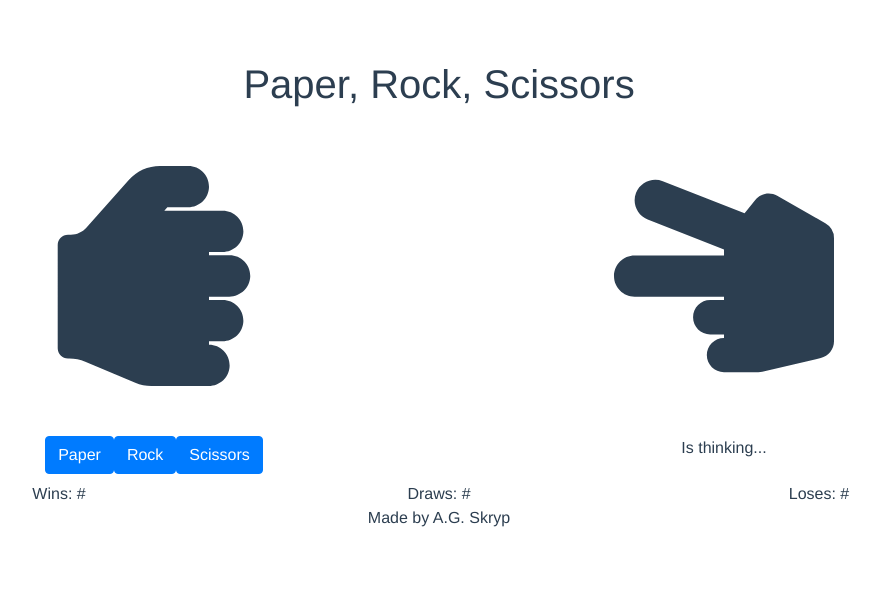
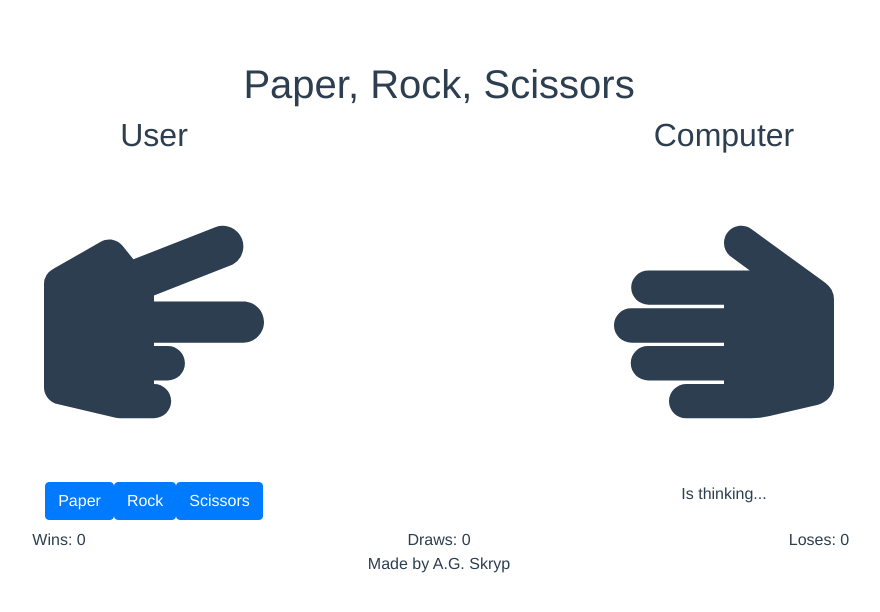
Before and after one commit to agskryp/proslaps, a Vue app: page / in a window 1280 px wide. Shown: the top 612 px of the page, without its empty margins (201-1081 px from the left). Built offline with nearby package versions, Linux system fonts and the light colour scheme.

Commit message:
Add players, stats counter, messages

```diff
--- a/src/App.vue
+++ b/src/App.vue
@@ -8,6 +8,7 @@
       </div>
       <div class="row">
         <div class="col">
+          <h2>User</h2>
           <font-awesome-icon
             size="5x"
             :icon="this.humanChoice"
@@ -47,6 +48,7 @@
           </div>
         </div>
         <div class="col">
+          <h2>Computer</h2>
           <font-awesome-icon
             class="computer-icon"
             size="5x"
@@ -65,15 +67,15 @@
 
       <div class="row">
         <div class="col">
-          Wins: #
+          Wins: {{ this.counterWins }}
         </div>
 
         <div class="col">
-          Draws: #
+          Draws: {{ this.counterDraws }}
         </div>
 
         <div class="col">
-          Loses: #
+          Loses: {{ this.counterLoses }}
         </div>
       </div>
 
@@ -103,17 +105,19 @@ export default {
       computerChoice: "hand-scissors",
       humanChoice: "hand-rock",
       results: '',
+      counterWins: 0,
+      counterDraws: 0,
+      counterLoses: 0,
     };
   },
 
   mounted() {
-    //    this.onIdleScreen();
+    this.onIdleScreen();
   },
 
   methods: {
     onIdleScreen() {
-      this.idleScreen = true;
-
+      if( this.idleScreen !== false ) {
         setInterval(() => {
           this.computerIconGenerator = Math.floor(Math.random() * 3 + 1);
           this.humanIconGenerator = Math.floor(Math.random() * 3 + 1);
@@ -142,6 +146,7 @@ export default {
             this.humanChoice = "hand-scissors";
           }
         }, 1000);
+      }
     },
 
     onAction(hand) {
@@ -163,39 +168,37 @@ export default {
 
       this.humanChoice = hand;
 
-      console.log(hand);
-      console.log(this.computerChoice);
-
       if (
         (hand == "hand-rock" && this.computerChoice == "hand-scissors") ||
         (hand == "hand-paper" && this.computerChoice == "hand-rock") ||
         (hand == "hand-scissors" && this.computerChoice == "hand-paper")
       ) {
-        console.log("User wins!");
+        this.counterWins++;
         this.results = "User wins!";
-      } else if (
+      }
+
+      else if (
         (hand == "hand-rock" && this.computerChoice == "hand-rock") ||
         (hand == "hand-paper" && this.computerChoice == "hand-paper") ||
         (hand == "hand-scissors" && this.computerChoice == "hand-scissors")
       ) {
-        console.log("It's a draw!");
+        this.counterDraws++;
         this.results = "It's a draw!";
-      } else if (
+      }
+
+      else if (
         (hand == "hand-rock" && this.computerChoice == "hand-paper") ||
         (hand == "hand-paper" && this.computerChoice == "hand-scissors") ||
         (hand == "hand-scissors" && this.computerChoice == "hand-rock")
       ) {
-        console.log("Computer wins");
+        this.counterLoses++;
         this.results = "Computer Wins";
       }
 
-      //      setTimeout( () => {
-      //        console.log( 'Action has ended' );
-      //      }, 4000);
-      //
-      //
-
+      setTimeout( () => {
         this.idleScreen = true;
+        this.results = "Play again?";
+      }, 3000);
     }
   },
 
```
Lines whose indentation alone changed are shown as unchanged.
